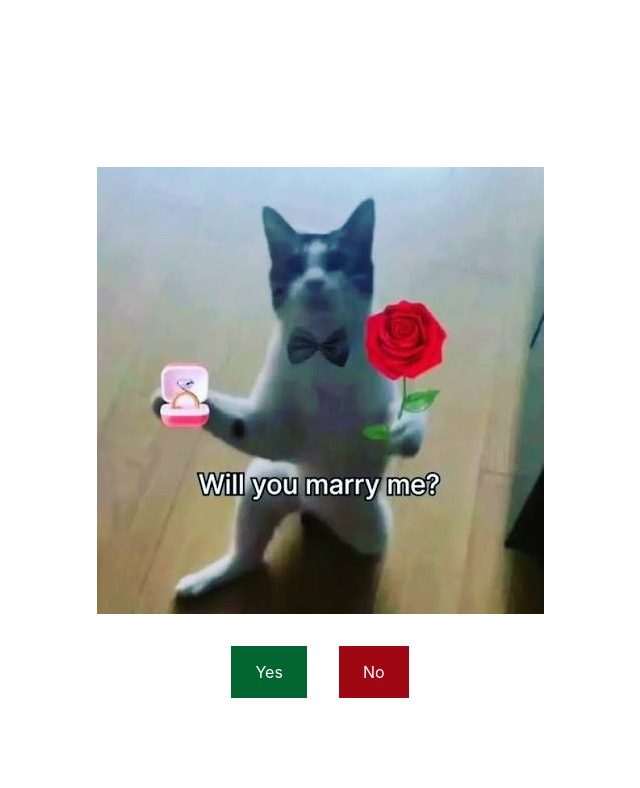
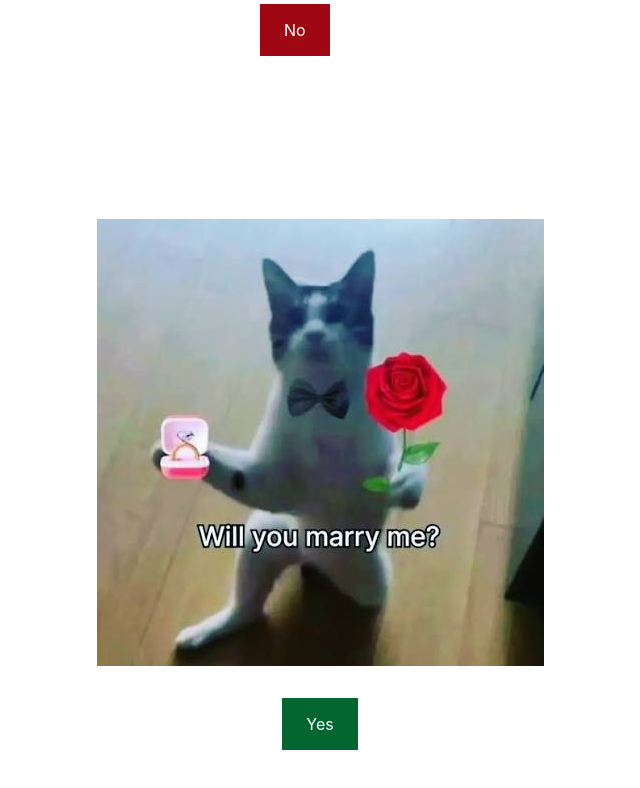
Before and after one commit to STEPHEN-EMMAHI/difficult-to-click-button-mini-game, a website built with Vite: page index.html in a window 1280 px wide. Both pictures are taken after a click on the button "No". Shown: the whole page, without its empty margins (320-960 px from the left). Built offline with nearby package versions, Linux system fonts and the light colour scheme.

Commit message:
add functionality to disagreeable button

```diff
--- a/index.html
+++ b/index.html
@@ -15,6 +15,12 @@
     <p
       id="agreeable-text"
       class="bg-green-800 text-white text-center mt-6 w-3/4 md:w-2/4 m-auto p-1 text-sm -translate-y-20 transition-transform duration-300"
+    >
+      Awww!!! We will make the best couples together🥰
+    </p>
+    <p
+      id="non-agreeable-text"
+      class="bg-red-800 text-white text-center mt-6 w-3/4 md:w-2/4 m-auto p-1 text-sm -translate-y-36 transition-transform duration-300"
     >
       Awww!!! We will make the best couples together🥰
     </p>
--- a/src/controller/main.js
+++ b/src/controller/main.js
@@ -1,14 +1,7 @@
 import { agree, removeAgreeText } from "../model/agree.js";
 import { disagree } from "../model/disagree.js";
+import { randomNumber } from "../model/random.js";
 import { handleSystemThemeChange } from "../model/theme.js";
-
-// generate random number from 1-30 immediately page loads
-document.addEventListener("DOMContentLoaded", () => {
-  const MIN = 1;
-  const MAX = 30;
-  const RANDOM = Math.floor(Math.random() * (MAX - MIN + 1)) + MIN;
-  console.log("random number = ", RANDOM);
-});
 
 // check user theme and change accordinly to user preference
 const IS_DARK_MODE = window.matchMedia("(prefers-color-scheme: dark)");
@@ -36,4 +29,5 @@ YES_BUTTON.addEventListener("click", () => {
 });
 
 // add sensor to no button to detect mouse surroundings
-document.addEventListener("mousemove", disagree);
+const NO_BUTTON = document.getElementById("marry-me-no");
+NO_BUTTON.addEventListener("mousemove", disagree);
--- a/src/model/disagree.js
+++ b/src/model/disagree.js
@@ -1 +1,64 @@
-export function disagree() {}
+import { randomNumber } from "./random.js";
+
+// generate a target limit
+const MAXIMUM_TELEPORTS = randomNumber();
+console.log(MAXIMUM_TELEPORTS);
+
+// keeping count of the number of times no-button teleports
+let count = 0;
+
+export function disagree() {
+  const NO_BUTTON = document.getElementById("marry-me-no");
+  // get the size of the button and its position relative to
+  // the viewport
+  const RECT = NO_BUTTON.getBoundingClientRect();
+
+  // measuring button from the center to ensure accuracy in
+  // distance in all directions.
+  const BUTTON_X = RECT.left + RECT.width / 2;
+  const BUTTON_Y = RECT.top + RECT.height / 2;
+
+  // getting the mouse coordinates
+  const MOUSE_X = event.clientX;
+  const MOUSE_Y = event.clientY;
+
+  // using Math.hypo() to measure the distance between the button
+  // center and mouse
+  const DISTANCE = Math.hypot(MOUSE_X - BUTTON_X, MOUSE_Y - BUTTON_Y);
+
+  // giving any boundary for the button so the mouse doesn't
+  // touch the button
+  const THRESSHOLD = 100;
+
+  // return if count is equal to maximum teleports
+  if (count === MAXIMUM_TELEPORTS - 1) {
+    // change event listener
+    NO_BUTTON.addEventListener("click", () => {
+      // apply styles
+      const NON_AGREEABLE_TEXT = document.getElementById("non-agreeable-text");
+      NON_AGREEABLE_TEXT.classList.remove("-translate-y-36");
+    });
+
+    // return
+    return;
+  }
+
+  if (DISTANCE <= THRESSHOLD) {
+    count++;
+
+    // calculating new random position within the viewport width
+    // and height
+    const MAXIMUM_WIDTH = window.innerWidth - RECT.width;
+    const MAXIMUM_HEIGHT = window.innerHeight - RECT.height;
+
+    // getting a random width and height
+    const RANDOM_WIDTH = Math.floor(Math.random() * MAXIMUM_WIDTH);
+    const RANDOM_HEIGHT = Math.floor(Math.random() * MAXIMUM_HEIGHT);
+
+    // move the button
+    NO_BUTTON.style.position = "fixed";
+    NO_BUTTON.style.left = `${RANDOM_WIDTH}px`;
+    NO_BUTTON.style.top = `${RANDOM_HEIGHT}px
+    `;
+  }
+}
--- /dev/null
+++ b/src/model/random.js
@@ -0,0 +1,6 @@
+export function randomNumber() {
+  const MIN = 1;
+  const MAX = 30;
+  const RANDOM = Math.floor(Math.random() * (MAX - MIN + 1)) + MIN;
+  return RANDOM;
+}
```
Also changed, not shown: src/assets/getBoundingClientRect-img.jpeg (added).
